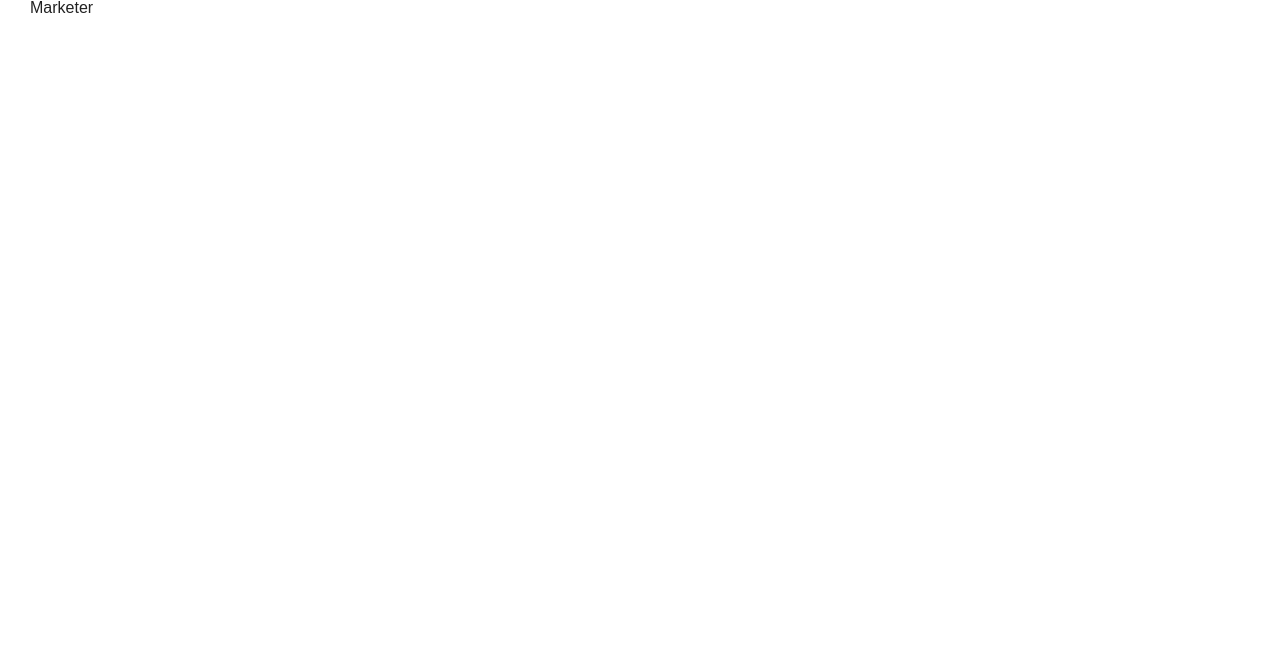
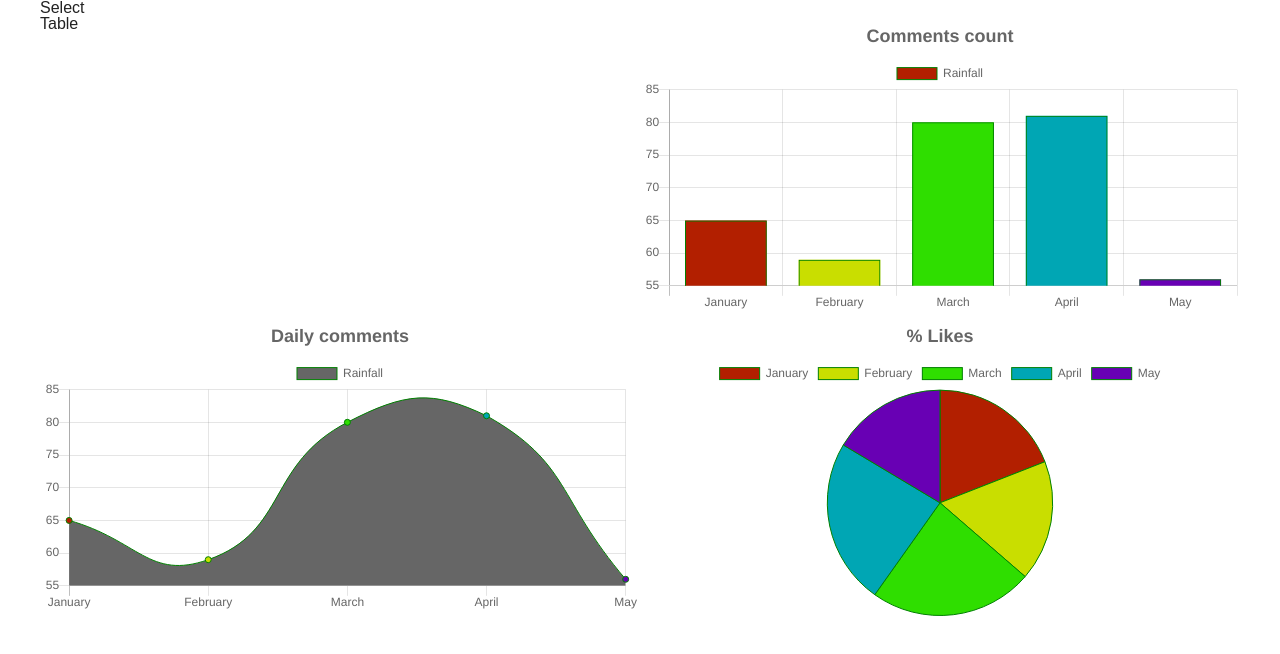
Before and after one commit to rsm1985/react-test-task, a React (Create React App) app: page /marketer in a window 1280 px wide. Shown: the top 654 px of the page. Built offline with nearby package versions, Linux system fonts and the light colour scheme.

Commit message:
Add graphs

```diff
--- a/package.json
+++ b/package.json
@@ -6,7 +6,9 @@
     "@testing-library/jest-dom": "^4.2.4",
     "@testing-library/react": "^9.3.2",
     "@testing-library/user-event": "^7.1.2",
+    "chart.js": "^2.9.3",
     "react": "^16.13.1",
+    "react-chartjs-2": "^2.10.0",
     "react-dom": "^16.13.1",
     "react-redux": "^7.2.1",
     "react-router-dom": "^5.2.0",
--- a/src/components/Admin/index.js
+++ b/src/components/Admin/index.js
@@ -83,6 +83,9 @@ const Admin = () => {
           <Link to="/blank">
             <button className="admin__button">MANAGE TEAM</button>
           </Link>
+          <Link to="/marketer">
+            <button className="admin__button">MARKETER</button>
+          </Link>
         </div>
 
       </div>
--- a/src/components/Marketer/index.js
+++ b/src/components/Marketer/index.js
@@ -1,5 +1,83 @@
 import React from 'react';
+import {Line, Pie, Bar} from 'react-chartjs-2';
+import './styles.scss'
+
+const state = {
+  labels: ['January', 'February', 'March',
+    'April', 'May'],
+  datasets: [
+    {
+      label: 'Rainfall',
+      backgroundColor: [
+        '#B21F00',
+        '#C9DE00',
+        '#2FDE00',
+        '#00A6B4',
+        '#6800B4'
+      ],
+      hoverBackgroundColor: [
+        '#501800',
+        '#4B5000',
+        '#175000',
+        '#003350',
+        '#35014F'
+      ],
+      lineTension: 0.5,
+      borderColor: 'rgba(0,128,0,1)',
+      borderWidth: 1,
+      data: [65, 59, 80, 81, 56]
+    }
+  ]
+}
 
 export default function Marketer() {
-  return (<div>Marketer</div>)
+  return (
+    <div className="marketer">
+      <div className="marketer__select">Select</div>
+      <div className="marketer__graph">Table</div>
+      <div className="marketer__graph">
+        <Bar
+          data={state}
+          width={600}
+          height={300}
+          options={{
+            title: {
+              display: true,
+              text: 'Comments count',
+              fontSize: 18
+            },
+
+          }}
+        />
+      </div>
+      <div className="marketer__graph">
+        <Line
+          data={state}
+          width={600}
+          height={300}
+          options={{
+            title: {
+              display: true,
+              text: 'Daily comments',
+              fontSize: 18
+            },
+
+          }}
+        /></div>
+      <div className="marketer__graph">
+        <Pie
+          data={state}
+          width={600}
+          height={300}
+          options={{
+            title: {
+              display: true,
+              text: '% Likes',
+              fontSize: 18
+            },
+
+          }}
+        /></div>
+    </div>
+  );
 }
--- /dev/null
+++ b/src/components/Marketer/styles.scss
@@ -0,0 +1,13 @@
+.marketer {
+  display: flex;
+  flex-wrap: wrap;
+  margin: 0 auto;
+  max-width: 1200px;
+  width: 100%;
+  &__select {
+    width: 100%;
+  }
+  &__graph {
+    width: 50%;
+  }
+}
```
Also changed, not shown: src/styles/common/v2-component.scss (deleted, +0 -24 lines), 1 other file (tests, documents, lock files or other folders).
